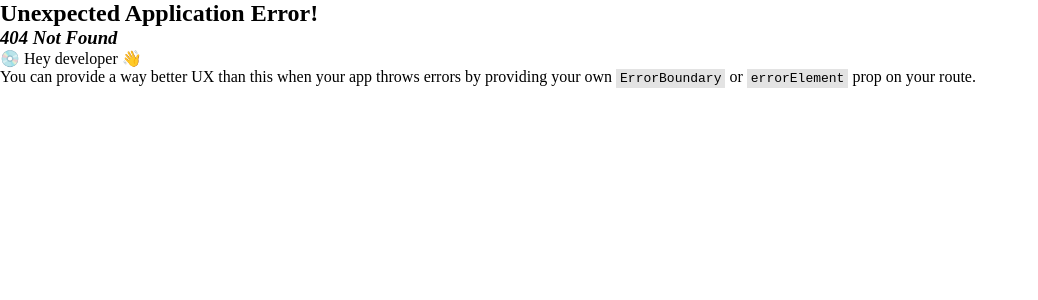
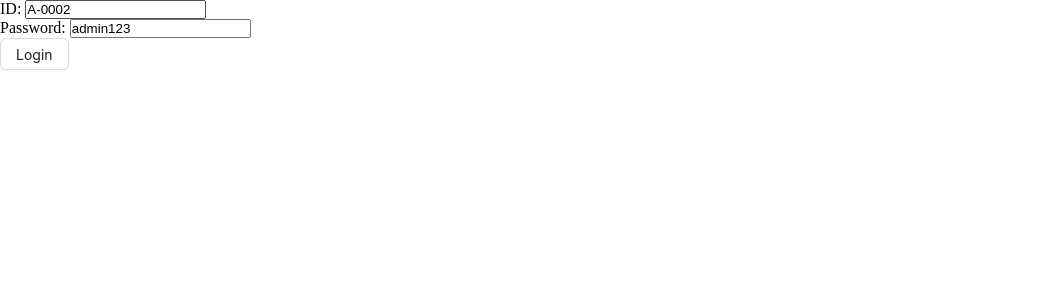
Before and after one commit to thisis-arman/uni-managemnt-project-client, a React (Vite) app in the folder ph-university-client/: page /login in a window 1280 px wide. Before the commit this address had no page. Shown: the top 300 px of the page, without its empty margins (0-1038 px from the left). Built offline with nearby package versions, Linux system fonts and the light colour scheme.

Commit message:
login form for testing

```diff
--- /dev/null
+++ b/ph-university-client/src/pages/Login.tsx
@@ -0,0 +1,50 @@
+import React from 'react';
+import { useForm } from 'react-hook-form';
+import { useLoginMutation } from '../redux/features/auth/authApi';
+import { Button } from 'antd';
+
+type TFormData = {
+    userId: string,
+    password: string
+}
+
+const Login = () => {
+
+
+    const { register, handleSubmit } = useForm({
+        defaultValues: {
+            userId: 'A-0002',
+            password: 'admin123',
+        }
+    });
+
+
+   const [login,{error}]= useLoginMutation()
+
+    const onSubmit = (data :TFormData) => {
+        const userInfo = {
+            id: data.userId,
+            password: data.password,
+        };
+
+        login(userInfo)
+
+    }
+
+
+    return (
+        <form onSubmit={handleSubmit(onSubmit)}>
+            <div>
+                <label htmlFor="id">ID: </label>
+                <input type="text" id="id" {...register('userId')} />
+            </div>
+            <div>
+                <label htmlFor="password">Password: </label>
+                <input type="text" id="password" {...register('password')} />
+            </div>
+            <Button htmlType="submit">Login</Button>
+        </form>
+    );
+};
+
+export default Login;
--- a/ph-university-client/src/routes/routes.tsx
+++ b/ph-university-client/src/routes/routes.tsx
@@ -2,6 +2,7 @@ import { createBrowserRouter } from "react-router-dom";
 import App from "../App";
 import { routeGenerator } from "../utils/routeGenerator";
 import adminPaths from "./admin.routes";
+import Login from "../pages/Login";
 
 
 const router = createBrowserRouter([
@@ -24,6 +25,10 @@ const router = createBrowserRouter([
         element: <App />,
         children: routeGenerator(adminPaths)
     },
+    {
+        path: '/login',
+        element:<Login/>
+    }
 ])
 
 
```
Also changed, not shown: ph-university-client/src/pages/Home.tsx (added).
